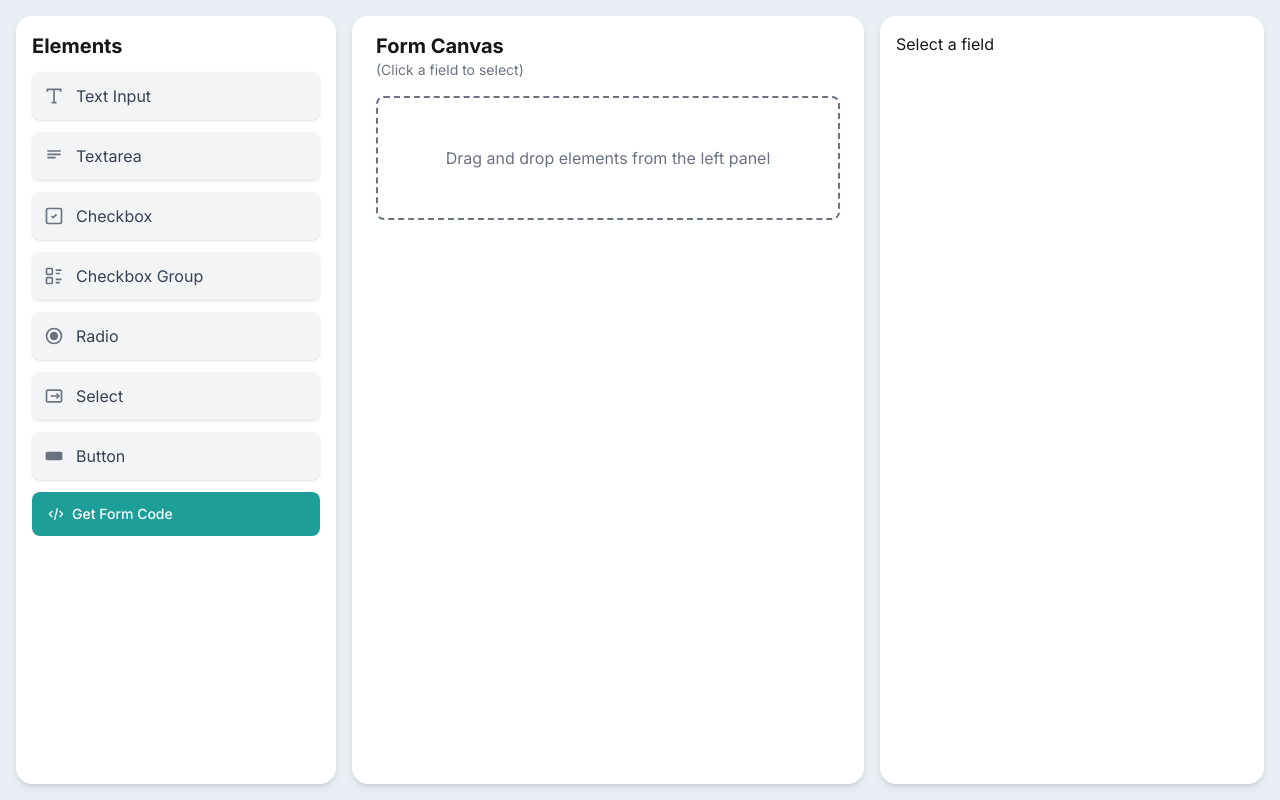
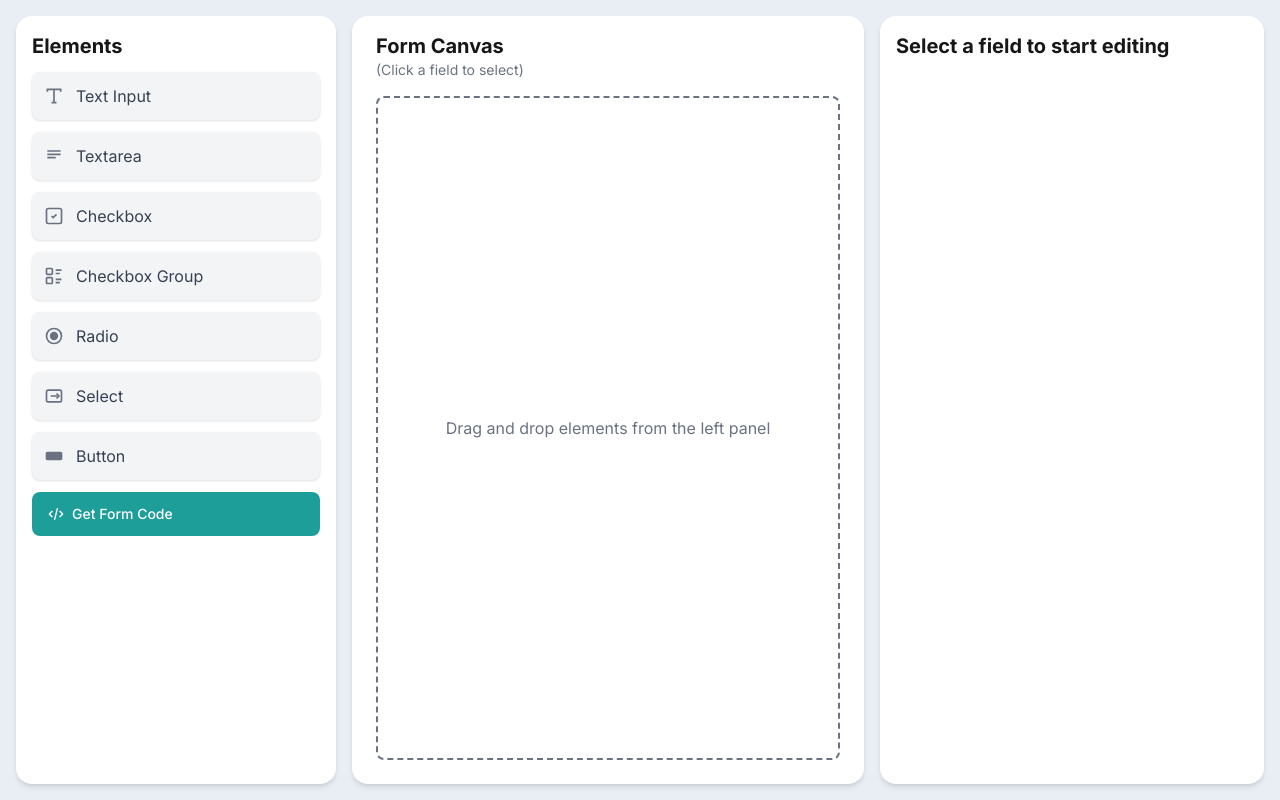
Before and after one commit to martins87/form-builder, a Next.js app: page / in a window 1280 px wide. Built offline with nearby package versions, Linux system fonts and the light colour scheme.

Commit message:
edit styling

```diff
--- a/app/components/FormCanvas.tsx
+++ b/app/components/FormCanvas.tsx
@@ -19,14 +19,14 @@ const FormCanvas = () => {
   });
 
   return (
-    <div className="min-h-full space-y-4" ref={setNodeRef}>
+    <div className="flex min-h-full flex-col gap-4" ref={setNodeRef}>
       <div>
         <h2 className="text-xl font-bold">Form Canvas</h2>
         <p className="text-sm text-gray-500">(Click a field to select)</p>
       </div>
 
       {fields.length === 0 && (
-        <div className="rounded-lg border-2 border-dashed p-12 text-center text-gray-500">
+        <div className="flex flex-1 items-center justify-center rounded-lg border-2 border-dashed text-center text-gray-500 mb-2">
           Drag and drop elements from the left panel
         </div>
       )}
--- a/app/components/PropertyEditor.tsx
+++ b/app/components/PropertyEditor.tsx
@@ -10,7 +10,11 @@ const PropertyEditor = () => {
   const selectedField = fields.find((field) => field.id === selectedFieldId);
 
   if (!selectedField) {
-    return <div>Select a field</div>;
+    return (
+      <div>
+        <h2 className="font-bold text-xl">Select a field to start editing</h2>
+      </div>
+    );
   }
 
   return (
```
